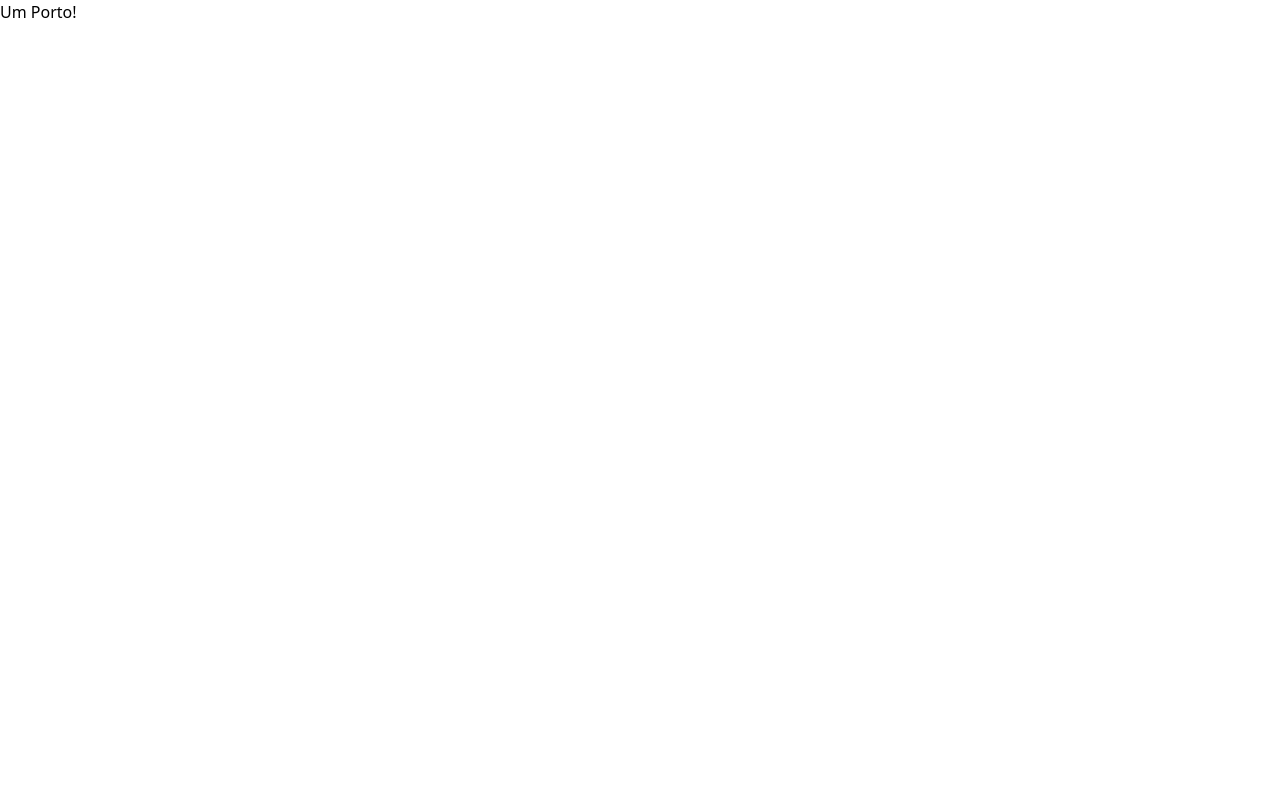
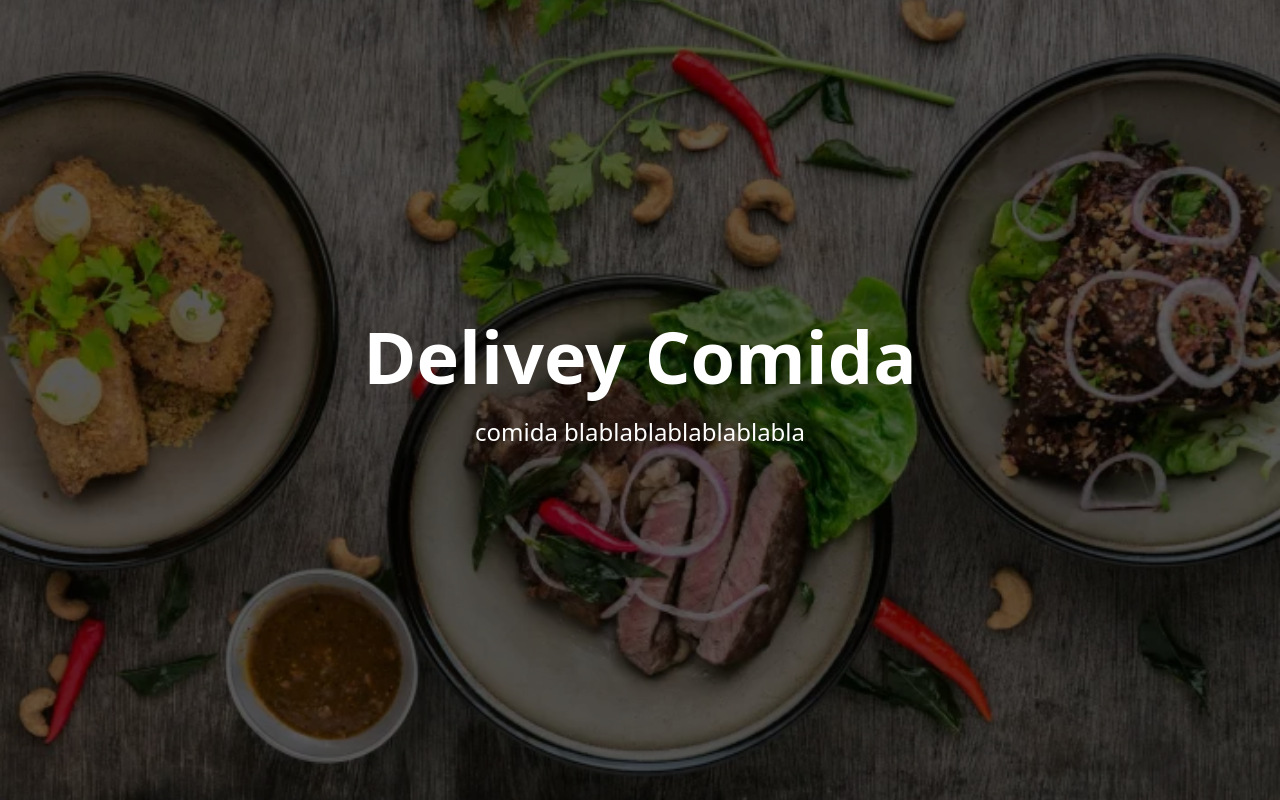
Before and after one commit to 1portodosporum/FrontendProjetoDelivery, a React (Vite) app: page / in a window 1280 px wide. Built offline with nearby package versions, Linux system fonts and the light colour scheme.

Commit message:
:sparkles:feat: add Home.tsx and Home.css

```diff
--- /dev/null
+++ b/src/pages/home/Home.css
@@ -0,0 +1,5 @@
+section {
+    background-image: url('https://ik.imagekit.io/yf3qb04lks/foods_mh0nb1M2w?updatedAt=1738334806711');
+    background-size: cover;
+    background-position: top;
+}
--- a/src/pages/home/Home.tsx
+++ b/src/pages/home/Home.tsx
@@ -1,5 +1,18 @@
-function Home() {
-  return <div>Um Porto!</div>;
+import './Home.css';
+
+export default function Home() {
+  return (
+    <div className="min-h-screen w-full overflow-y-auto">
+      <section className="relative h-screen flex items-center justify-center bg-cover bg-center" style={{ backgroundImage: "url('src/assets/photo-1504674900247-0877df9cc836.webp')" }}>
+        <div className="absolute inset-0 bg-black/60" />
+
+        <div className="relative text-center text-white px-4">
+          <h1 className="text-7xl md:text-7xl font-bold mb-6">Delivey Comida</h1>
+          <p className="text-xl md:text-2xl mb-8">comida blablablablablablabla</p>
+
+        </div>
+      </section>
+
+    </div>
+  );
 }
-
-export default Home;
```
Also changed, not shown: src/assets/photo-1504674900247-0877df9cc836.webp (added).
